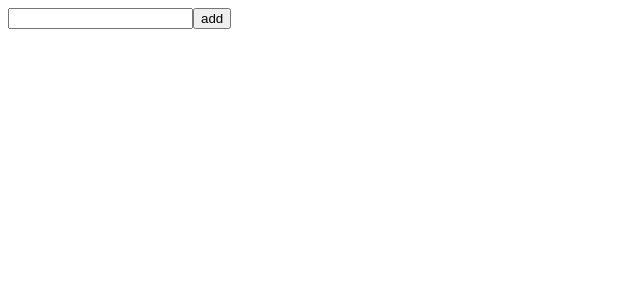
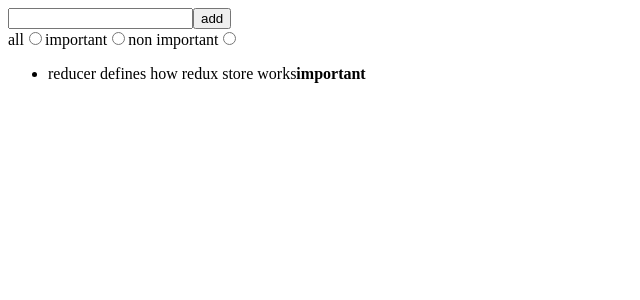
Before and after one commit to pratikdevdas/reduxlearn, a React (Create React App) app: page / in a window 1280 px wide. Shown: the top 300 px of the page, without its empty margins (0-640 px from the left). Built offline with nearby package versions, Linux system fonts and the light colour scheme.

Commit message:
6.b done

```diff
--- a/src/App.js
+++ b/src/App.js
@@ -1,12 +1,15 @@
 import React from 'react';
 import NewNote from './components/NewNote';
 import Notes from './components/Notes';
+import VisibilityFilter from './components/VisibilityFilter';
 
 const App = () => {
+
     return (
       <div>
-    <NewNote/>
-    <Notes/>
+        <NewNote/>
+        <VisibilityFilter/>
+        <Notes/>
        </div>
     );
   }
--- a/src/components/Notes.js
+++ b/src/components/Notes.js
@@ -13,7 +13,14 @@ const Note = ({note,handleClick}) => {
 
 const Notes = () => {
     const dispatch = useDispatch()
-    const notes = useSelector(state => state)
+    const notes = useSelector(state => {
+        if(state.filter === 'ALL'){
+            return state.notes
+        }
+        return state.filter === 'IMPORTANT'
+        ? state.notes.filter(note => note.important)
+        : state.notes.filter(note => !note.important)
+        })
 
     return (
         <div>
--- /dev/null
+++ b/src/components/VisibilityFilter.js
@@ -0,0 +1,32 @@
+import React from "react";
+import { filterChange } from "../reducers/filterReducer";
+import { useDispatch } from "react-redux";
+
+const VisibilityFilter = () => {
+    const dispatch = useDispatch()
+
+    return(
+        <div>
+             all
+             <input
+             type="radio"
+             name="filter"
+          onChange={()=>dispatch(filterChange('ALL'))}
+          />
+          important
+          <input
+           type="radio"
+           name="filter"
+          onChange={()=>dispatch(filterChange('IMPORTANT'))}
+           />
+          non important
+          <input
+           type="radio"
+          name="filter"
+          onChange={()=>dispatch(filterChange('NONIMPORTANT'))}
+           />
+        </div>
+    )
+}
+
+export default VisibilityFilter
--- a/src/index.js
+++ b/src/index.js
@@ -1,38 +1,25 @@
 import React from 'react';
 import ReactDOM from 'react-dom';
-import { createStore } from 'redux';
+import { createStore,combineReducers } from 'redux';
 import { Provider } from 'react-redux';
 import App from './App'
-import noteReducer from './reducers/noteReducer'
 
-// const noteReducer = (state=[],action)=>{
-//   if(action.type === 'NEW_NOTE'){
-//     state.push(action.data)
-//     return state
-//   }
-//   return state
-// }
-// const store = createStore(noteReducer)
+import noteReducer from './reducers/noteReducer';
+import filterReducer from './reducers/filterReducer';
 
-// store.dispatch({
-//   type: 'NEW_NOTE',
-//   data:{
-//     content:'the app state is in redux store',
-//     important:true,
-//     id: 1
-//   }
-// })
+import {createNote} from './reducers/noteReducer';
+import {filterChange} from './reducers/filterReducer';
 
-// store.dispatch({
-//   type: 'NEW_NOTE',
-//   data:{
-//     content:'state changes are made with backend',
-//     important:false,
-//     id: 2
-//   }
-// })
+const reducer = combineReducers({
+  notes: noteReducer,
+  filter: filterReducer
+})
 
-const store = createStore(noteReducer)
+const store = createStore(reducer)
+
+store.subscribe(()=>console.log(store.getState()))
+store.dispatch(filterChange('IMPORTANT'))
+store.dispatch(createNote('combine reducers form one reducers from many simple reducers'))
 
   ReactDOM.render(
     <Provider store = {store}>
@@ -40,3 +27,34 @@ const store = createStore(noteReducer)
     </Provider>,
   document.getElementById('root')
   )
+
+
+
+
+  /* const noteReducer = (state=[],action)=>{
+  if(action.type === 'NEW_NOTE'){
+    state.push(action.data)
+    return state
+  }
+  return state
+}
+const store = createStore(noteReducer)
+
+store.dispatch({
+  type: 'NEW_NOTE',
+  data:{
+    content:'the app state is in redux store',
+    important:true,
+    id: 1
+  }
+})
+
+store.dispatch({
+  type: 'NEW_NOTE',
+  data:{
+    content:'state changes are made with backend',
+    important:false,
+    id: 2
+  }
+})
+ */
--- /dev/null
+++ b/src/reducers/filterReducer.js
@@ -0,0 +1,18 @@
+const filterReducer = (state='ALL', action) =>{
+    console.log('ACTION: ', action)
+    switch(action.type){
+        case 'SET_FILTER':
+            return action.filter
+            default:
+            return state
+    }
+}
+
+export const filterChange = filter => {
+    return{
+        type: 'SET_FILTER',
+        filter,
+    }
+}
+
+export default filterReducer
--- a/src/reducers/noteReducer.js
+++ b/src/reducers/noteReducer.js
@@ -1,4 +1,17 @@
-const noteReducer = (state=[],action)=>{
+const initialNotes = [
+  {
+    content: 'reducer defines how redux store works',
+    important: true,
+    id:1,
+  },
+  {
+    content: 'state of store can contain any data',
+    important: false,
+    id:2,
+  },
+]
+
+const noteReducer = (state=initialNotes,action)=>{
     switch(action.type){
       case 'NEW_NOTE':
         // return state.concat(action.data)
```
